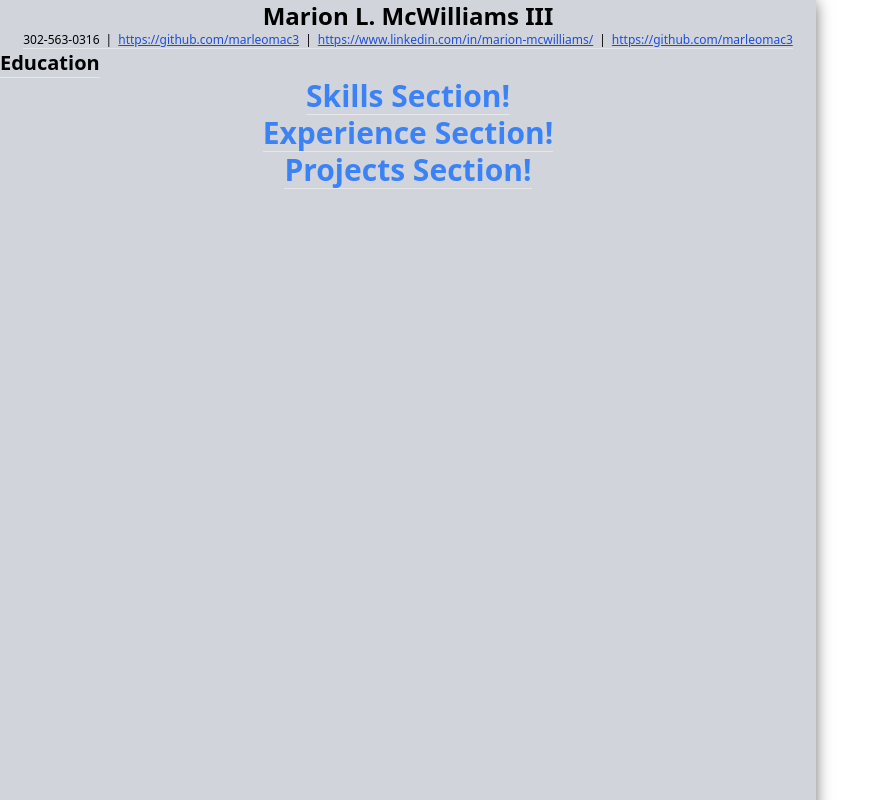
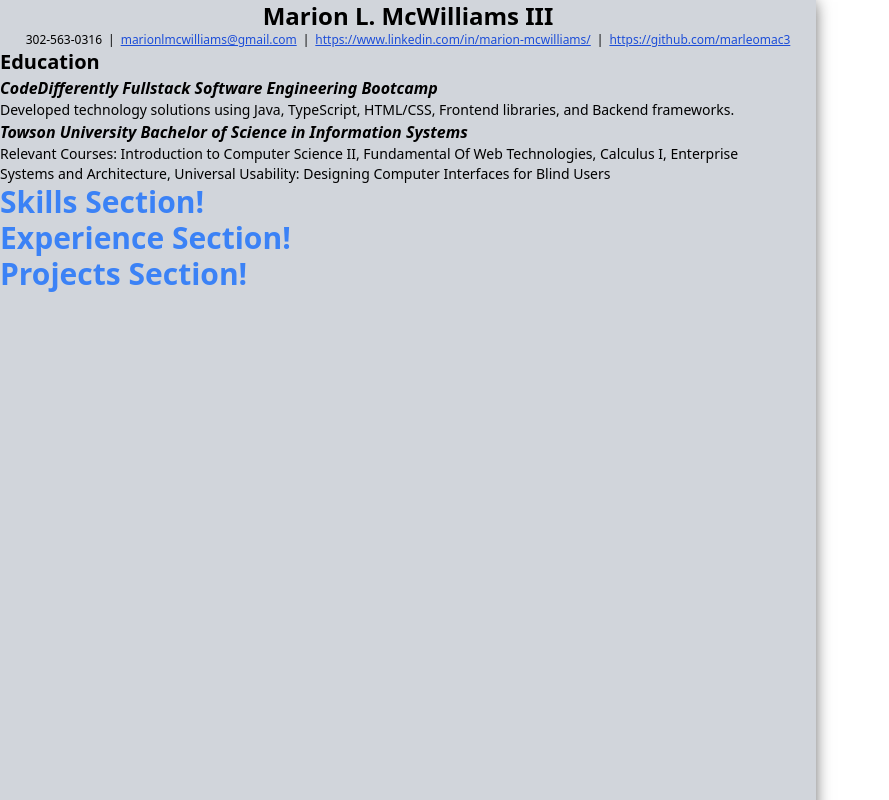
Before and after one commit to marleomac3/Resume, a React (Vite) app: page / in a window 1280 px wide. Shown: the top 800 px of the page, without its empty margins (0-889 px from the left). Built offline with nearby package versions, Linux system fonts and the light colour scheme.

Commit message:
Feat: Adds header content and begins to add education content

```diff
--- a/src/App.jsx
+++ b/src/App.jsx
@@ -4,6 +4,7 @@
 import SkillsSection from './components/SkillsSection';
 import ExperienceSection from './components/ExperienceSection';
 import ProjectsSection from './components/ProjectsSection';
+import BorderLine from './components/BorderLine';
 
 function App() {
   return (
@@ -12,17 +13,17 @@
         <div id='header-section'>
           <HeaderSection />
         </div>
-        <main className='flex flex-col items-center w-full'>
+        <main className='flex flex-col'>
           <div id='education-section' className='w-full flex'>
             <EducationSection />
           </div>
-          <div id='skills-section' className='w-full flex justify-center'>
+          <div id='skills-section' className='w-full'>
             <SkillsSection />
           </div>
-          <div id='experience-section' className='w-full flex justify-center'>
+          <div id='experience-section' className='w-full'>
             <ExperienceSection />
           </div>
-          <div id='projects-section' className='w-full flex justify-center'>
+          <div id='projects-section' className='w-full'>
             <ProjectsSection />
           </div>
         </main>
--- /dev/null
+++ b/src/components/BorderLine.jsx
@@ -0,0 +1,9 @@
+import React from 'react';
+
+export default function BorderLine() {
+    return (
+        <div className="w-[96%]">
+            <hr className='w-[100%] mx-auto border-gray-500'/>
+        </div>
+    );
+}
--- a/src/components/EducationSection.jsx
+++ b/src/components/EducationSection.jsx
@@ -2,9 +2,22 @@
 
 export default function EducationSection() {
     return (
-        <div className="header">
+        <div className="w-[96%]">
             <h1 className="text-xl font-bold text-left text-black">Education</h1>
-            <hr />
+            <ul>
+                <li>
+                    <h2 className='font-semibold italic'>CodeDifferently Fullstack Software Engineering Bootcamp</h2>
+                    <li className='text-sm'>Developed technology solutions using Java, TypeScript, HTML/CSS, Frontend libraries, and Backend frameworks.</li>
+                </li>
+                <li>
+                    <h2 className='font-semibold italic'>Towson University Bachelor of Science in Information Systems</h2>
+                    <li className='text-sm'>
+                        <span className='font-medium'>Relevant Courses:</span> Introduction to Computer Science II, Fundamental Of Web Technologies,
+                        Calculus I, Enterprise Systems and Architecture, Universal Usability: Designing Computer
+                        Interfaces for Blind Users
+                    </li>
+                </li>
+            </ul>
         </div>
     );
 }
--- a/src/components/ExperienceSection.jsx
+++ b/src/components/ExperienceSection.jsx
@@ -3,10 +3,9 @@
 export default function ExperienceSection() {
     return (
         <div className="header">
-            <h1 className="text-3xl font-bold text-center text-blue-500">
+            <h1 className="text-3xl font-bold text-blue-500">
                 Experience Section!
             </h1>
-            <hr />
         </div>
     );
 }
--- a/src/components/HeaderSection.jsx
+++ b/src/components/HeaderSection.jsx
@@ -2,20 +2,19 @@
 
 export default function HeaderSection() {
     return (
-        <div className="">
+        <div className="w-full">
             <h1 className="text-2xl font-bold text-center text-black">
                 Marion L. McWilliams III
             </h1>
             <div className='flex text-xs gap-[6px]'>
                 <p>302-563-0316</p>
                 <p>|</p>
-                <p><a href="https://github.com/marleomac3" target='_blank' className='text-blue-700 underline cursor-pointer'>https://github.com/marleomac3</a></p>
+                <p><a href="mailto:marionlmcwilliams@gmail.com?subject=Portfolio%20Inquiry&body=Hello%20Marion%2C%20I%20have%20a%20question%20about%20your%20portfolio.%20" target='_blank' className='text-blue-700 underline cursor-pointer'>marionlmcwilliams@gmail.com</a></p>
                 <p>|</p>
                 <p><a href='https://www.linkedin.com/in/marion-mcwilliams/' target='_blank' className='text-blue-700 underline cursor-pointer'>https://www.linkedin.com/in/marion-mcwilliams/</a></p>
                 <p>|</p>
                 <p><a href='https://github.com/marleomac3' target='_blank' className='text-blue-700 underline cursor-pointer'>https://github.com/marleomac3</a></p>
             </div>
-            <hr />
         </div>
     );
 }
--- a/src/components/ProjectsSection.jsx
+++ b/src/components/ProjectsSection.jsx
@@ -3,10 +3,9 @@
 export default function ProjectsSection() {
     return (
         <div className="header">
-            <h1 className="text-3xl font-bold text-center text-blue-500">
+            <h1 className="text-3xl font-bold text-blue-500">
                 Projects Section!
             </h1>
-            <hr />
         </div>
     );
 }
--- a/src/components/SkillsSection.jsx
+++ b/src/components/SkillsSection.jsx
@@ -3,10 +3,9 @@
 export default function SkillsSection() {
     return (
         <div className="header">
-            <h1 className="text-3xl font-bold text-center text-blue-500">
+            <h1 className="text-3xl font-bold text-blue-500">
                 Skills Section!
             </h1>
-            <hr />
         </div>
     );
 }
```
